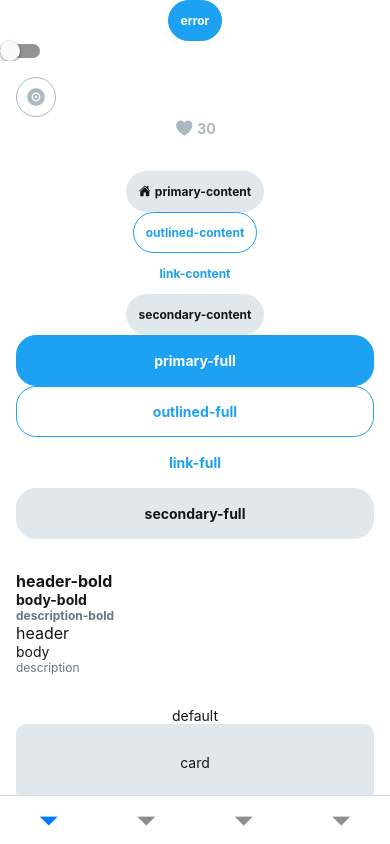
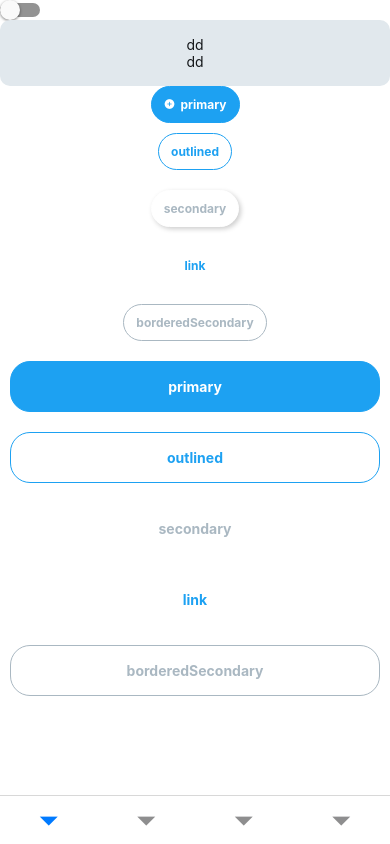
Before and after one commit to HeetaeChae/matori-app, a React Native app: screen / in a window 390 px wide. Built offline with nearby package versions, Linux system fonts and the light colour scheme.

Commit message:
커스텀 ui 수정

```diff
--- /dev/null
+++ b/src/components/ui/CircleButton.tsx
@@ -0,0 +1,5 @@
+interface CircleButtonProps {}
+
+function CircleButton({}) {}
+
+export default CircleButton;
--- a/src/components/ui/CustomButton.tsx
+++ b/src/components/ui/CustomButton.tsx
@@ -14,12 +14,14 @@
   spacing,
   fontWeights,
   fontSizes,
+  shadow,
 } from "../../constants/_index";
 import { useDarkModeStore } from "../../store/useDarkModeStore";
 
 interface CustomButtonProps extends PressableProps {
   isFull?: boolean;
-  type?: "primary" | "outlined" | "secondary" | "link";
+  hasShadow?: boolean;
+  type?: "primary" | "outlined" | "secondary" | "borderedSecondary" | "link";
   icon?: keyof typeof Ionicons.glyphMap;
   children: ReactNode;
   styleProp?: ViewStyle;
@@ -29,6 +31,7 @@
 
 function CustomButton({
   isFull = false,
+  hasShadow = false,
   type = "primary",
   icon,
   children,
@@ -41,6 +44,7 @@
   const pressableStyle = (pressed: boolean) => [
     styleProp,
     pressed && { opacity: 0.7 },
+    hasShadow && shadow,
     styles(colors, isFull).pressable,
     styles(colors, isFull)[`${type}Pressable`],
   ];
@@ -61,15 +65,17 @@
 
 const styles = (colors: Colors, isFull: boolean) =>
   StyleSheet.create({
+    // pressable
     pressable: {
-      borderWidth: 1,
       alignSelf: isFull ? "stretch" : "center",
-      borderRadius: isFull ? 20 : 25,
-      padding: isFull ? spacing.medium : spacing.small,
+      paddingVertical: isFull ? spacing.medium : spacing.extraSmall,
+      paddingHorizontal: isFull ? spacing.medium : spacing.small,
+      flexDirection: "row",
       justifyContent: "center",
       alignItems: "center",
-      flexDirection: "row",
-      gap: spacing.extraSmall,
+      gap: 5,
+      borderRadius: 20,
+      borderWidth: 1,
     },
     primaryPressable: {
       borderColor: colors.PRIMARY,
@@ -80,21 +86,25 @@
       backgroundColor: colors.BACKGROUND_PRIMARY,
     },
     secondaryPressable: {
-      borderColor: colors.BACKGROUND_SECONDARY,
-      backgroundColor: colors.BACKGROUND_SECONDARY,
+      borderColor: colors.BACKGROUND_SECONDARY_2,
+      backgroundColor: colors.BACKGROUND_SECONDARY_2,
+    },
+    borderedSecondaryPressable: {
+      borderColor: colors.BORDER_SECONDARY,
+      backgroundColor: colors.BACKGROUND_SECONDARY_2,
     },
     linkPressable: {
       borderColor: colors.BACKGROUND_PRIMARY,
       backgroundColor: colors.BACKGROUND_PRIMARY,
     },
+    // text
     text: {
       fontWeight: fontWeights.bold,
       fontSize: isFull ? fontSizes.normal : fontSizes.small,
     },
-    primaryText: {
-      color: "white",
-    },
+    primaryText: { color: colors.WHITE },
     outlinedText: { color: colors.PRIMARY },
-    secondaryText: { color: colors.TEXT_PRIMARY },
+    secondaryText: { color: colors.TEXT_SECONDARY_2 },
+    borderedSecondaryText: { color: colors.TEXT_SECONDARY_2 },
     linkText: { color: colors.PRIMARY },
   });
--- a/src/components/ui/CustomView.tsx
+++ b/src/components/ui/CustomView.tsx
@@ -2,11 +2,13 @@
 import { StyleSheet, View, ViewProps, ViewStyle } from "react-native";
 
 import { darkColors, lightColors } from "../../constants/colors";
+import { spacing } from "../../constants/spacing";
 import { useDarkModeStore } from "../../store/useDarkModeStore";
 
 interface CustomView extends ViewProps {
   type?: "default" | "card";
   isCenter?: boolean;
+  hasPadding?: boolean;
   children: ReactNode;
   styleProp?: ViewStyle;
 }
@@ -16,6 +18,7 @@
 function CustomView({
   type = "default",
   isCenter = false,
+  hasPadding = false,
   children,
   styleProp,
   ...rest
@@ -27,6 +30,7 @@
     styleProp,
     styles(colors)[type],
     isCenter && styles(colors).centered,
+    hasPadding && { padding: spacing.medium },
   ];
 
   return (
--- a/src/constants/_index.ts
+++ b/src/constants/_index.ts
@@ -6,3 +6,4 @@
 export * from "./queryKeys";
 export * from "./storageKeys";
 export * from "./urls";
+export * from "./shadow";
--- a/src/constants/colors.ts
+++ b/src/constants/colors.ts
@@ -10,21 +10,49 @@
 } as const;
 
 export const lightColors = {
+  ...palette,
+  // 메인색상 (브랜드 블루)
   PRIMARY: palette.BRAND_BLUE,
+  // 옅은 회색
   SECONDARY: palette.LIGHT_GRAY,
+  // 검정색
   TEXT_PRIMARY: palette.BLACK,
+  // 진한 회색
   TEXT_SECONDARY: palette.DARK_GRAY,
+  // 옅은 회색
+  TEXT_SECONDARY_2: palette.LIGHT_GRAY,
+  // 흰색
   BACKGROUND_PRIMARY: palette.WHITE,
+  // 매우 옅은 회색
   BACKGROUND_SECONDARY: palette.EXTRA_LIGHT_GRAY,
+  // 흰색
+  BACKGROUND_SECONDARY_2: palette.WHITE,
+  // 옅은 회색
+  BORDER_SECONDARY: palette.LIGHT_GRAY,
+  // 적색
   DANGER: palette.RED,
 } as const;
 
 export const darkColors = {
+  ...palette,
+  // 메인색상 (브랜드 블루)
   PRIMARY: palette.BRAND_BLUE,
+  // 진한 회색
   SECONDARY: palette.DARK_GRAY,
+  // 흰색
   TEXT_PRIMARY: palette.WHITE,
+  // 옅은 회색
   TEXT_SECONDARY: palette.LIGHT_GRAY,
+  // 흰색
+  TEXT_SECONDARY_2: palette.WHITE,
+  // 검정색
   BACKGROUND_PRIMARY: palette.BLACK,
+  // 매우 짙은 회색
   BACKGROUND_SECONDARY: palette.EXTRA_DARK_GRAY,
+  // 매우 짙은 회색
+  BACKGROUND_SECONDARY_2: palette.EXTRA_DARK_GRAY,
+  // 매우 짙은 회색
+  BORDER_SECONDARY: palette.EXTRA_DARK_GRAY,
+  // 적색
   DANGER: palette.RED,
 } as const;
--- /dev/null
+++ b/src/constants/shadow.ts
@@ -0,0 +1,11 @@
+const shadow = {
+  // iOS shadow
+  shadowColor: "#000",
+  shadowOffset: { width: 2, height: 2 },
+  shadowOpacity: 0.2,
+  shadowRadius: 5,
+  // Android shadow (elevation)
+  elevation: 2,
+} as const;
+
+export { shadow };
--- a/src/constants/spacing.ts
+++ b/src/constants/spacing.ts
@@ -1,9 +1,9 @@
 const spacing = {
-  extraSmall: 4,
+  extraSmall: 10,
   small: 12,
   medium: 16,
   large: 20,
-  extraLarge: 32,
+  extraLarge: 24,
 } as const;
 
 export { spacing };
--- a/src/screens/EditStoryScreen.tsx
+++ b/src/screens/EditStoryScreen.tsx
@@ -1,8 +1,7 @@
 import React from "react";
-import ComponentContainer from "../components/ui/ComponentContainer";
-import CustomButton from "../components/ui/CustomButton";
+import { Text } from "react-native";
+
 import ScreenContainer from "../components/ui/ScreenContainer";
-import navigations from "../constants/navigations";
 import { StoryStackNavigationProp } from "../types/ParamLists";
 
 interface StoryScreenProps {
@@ -12,14 +11,7 @@
 function EditStoryScreen({ navigation }: StoryScreenProps) {
   return (
     <ScreenContainer>
-      <ComponentContainer>
-        <CustomButton onPress={() => navigation.navigate(navigations.CAMERA)}>
-          CAMERA
-        </CustomButton>
-        <CustomButton onPress={() => navigation.navigate(navigations.GALLERY)}>
-          GALLERY
-        </CustomButton>
-      </ComponentContainer>
+      <Text>edit story</Text>
     </ScreenContainer>
   );
 }
--- a/src/screens/HomeScreen.tsx
+++ b/src/screens/HomeScreen.tsx
@@ -1,79 +1,50 @@
 import React from "react";
-import { Pressable, Switch } from "react-native";
-import ComponentContainer from "../components/ui/ComponentContainer";
+import { Switch } from "react-native";
 import CustomButton from "../components/ui/CustomButton";
 import CustomText from "../components/ui/CustomText";
 import CustomView from "../components/ui/CustomView";
+
 import ScreenContainer from "../components/ui/ScreenContainer";
 import { useDarkModeStore } from "../store/useDarkModeStore";
-import CustomPressable from "../components/ui/CustomPressable";
-import useMarker from "../hooks/queries/useMarker";
-import useComment from "../hooks/queries/useComment";
 
 function HomeScreen() {
   const { toggleDarkMode, isDarkMode } = useDarkModeStore();
-  const { createMarker } = useMarker();
-  const { createComment } = useComment();
-  const mutation = createComment();
 
   return (
     <ScreenContainer>
-      <CustomButton onPress={() => mutation.mutate({})}>error</CustomButton>
-
       <Switch onChange={() => toggleDarkMode()} value={isDarkMode} />
-
-      <ComponentContainer>
-        <CustomPressable
-          icon="disc"
-          hasCircleOutline
-          type="secondary"
-          size="normal"
-        />
-        <CustomPressable
-          icon="heart"
-          text="30"
-          type="secondary"
-          size="normal"
-        />
-      </ComponentContainer>
-      <ComponentContainer>
-        <CustomButton icon="home" type="secondary">
-          primary-content
-        </CustomButton>
-        <CustomButton type="outlined">outlined-content</CustomButton>
-        <CustomButton type="link">link-content</CustomButton>
-        <CustomButton type="secondary">secondary-content</CustomButton>
-        <CustomButton isFull>primary-full</CustomButton>
-        <CustomButton isFull type="outlined">
-          outlined-full
-        </CustomButton>
-        <CustomButton isFull type="link">
-          link-full
-        </CustomButton>
-        <CustomButton isFull type="secondary">
-          secondary-full
-        </CustomButton>
-      </ComponentContainer>
-      <ComponentContainer>
-        <CustomText isBold type="header">
-          header-bold
-        </CustomText>
-        <CustomText isBold>body-bold</CustomText>
-        <CustomText isBold type="description">
-          description-bold
-        </CustomText>
-        <CustomText type="header">header</CustomText>
-        <CustomText type="body">body</CustomText>
-        <CustomText type="description">description</CustomText>
-      </ComponentContainer>
-      <ComponentContainer>
-        <CustomView isCenter>
-          <CustomText>default</CustomText>
-        </CustomView>
-        <CustomView type="card" isCenter styleProp={{ padding: 30 }}>
-          <CustomText>card</CustomText>
-        </CustomView>
-      </ComponentContainer>
+      <CustomView type="card" hasPadding isCenter>
+        <CustomText>dd</CustomText>
+        <CustomText>dd</CustomText>
+      </CustomView>
+      <CustomButton icon="add-circle">primary</CustomButton>
+      <CustomButton type="outlined" styleProp={{ margin: 10 }}>
+        outlined
+      </CustomButton>
+      <CustomButton type="secondary" hasShadow styleProp={{ margin: 10 }}>
+        secondary
+      </CustomButton>
+      <CustomButton type="link" styleProp={{ margin: 10 }}>
+        link
+      </CustomButton>
+      <CustomButton type="borderedSecondary" styleProp={{ margin: 10 }}>
+        borderedSecondary
+      </CustomButton>
+      <CustomButton isFull styleProp={{ margin: 10 }}>
+        primary
+      </CustomButton>
+      <CustomButton type="outlined" isFull styleProp={{ margin: 10 }}>
+        outlined
+      </CustomButton>
+      <CustomButton type="secondary" isFull styleProp={{ margin: 10 }}>
+        secondary
+      </CustomButton>
+      <CustomButton type="link" isFull styleProp={{ margin: 10 }}>
+        link
+      </CustomButton>
+      <CustomButton type="borderedSecondary" isFull styleProp={{ margin: 10 }}>
+        borderedSecondary
+      </CustomButton>
     </ScreenContainer>
   );
 }
```
Also changed, not shown: src/screens/StoryScreen.tsx (+2 -46 lines).
